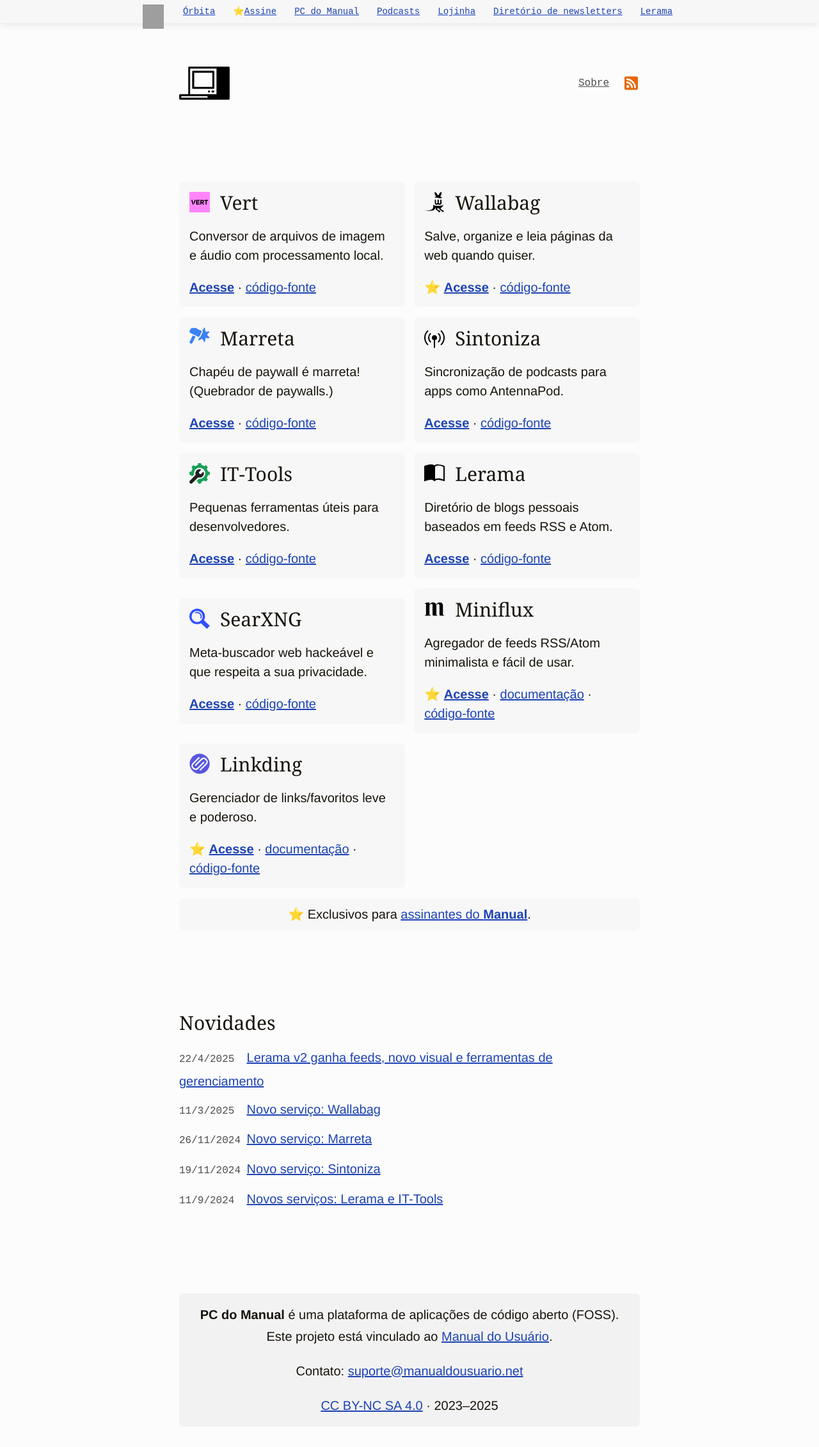
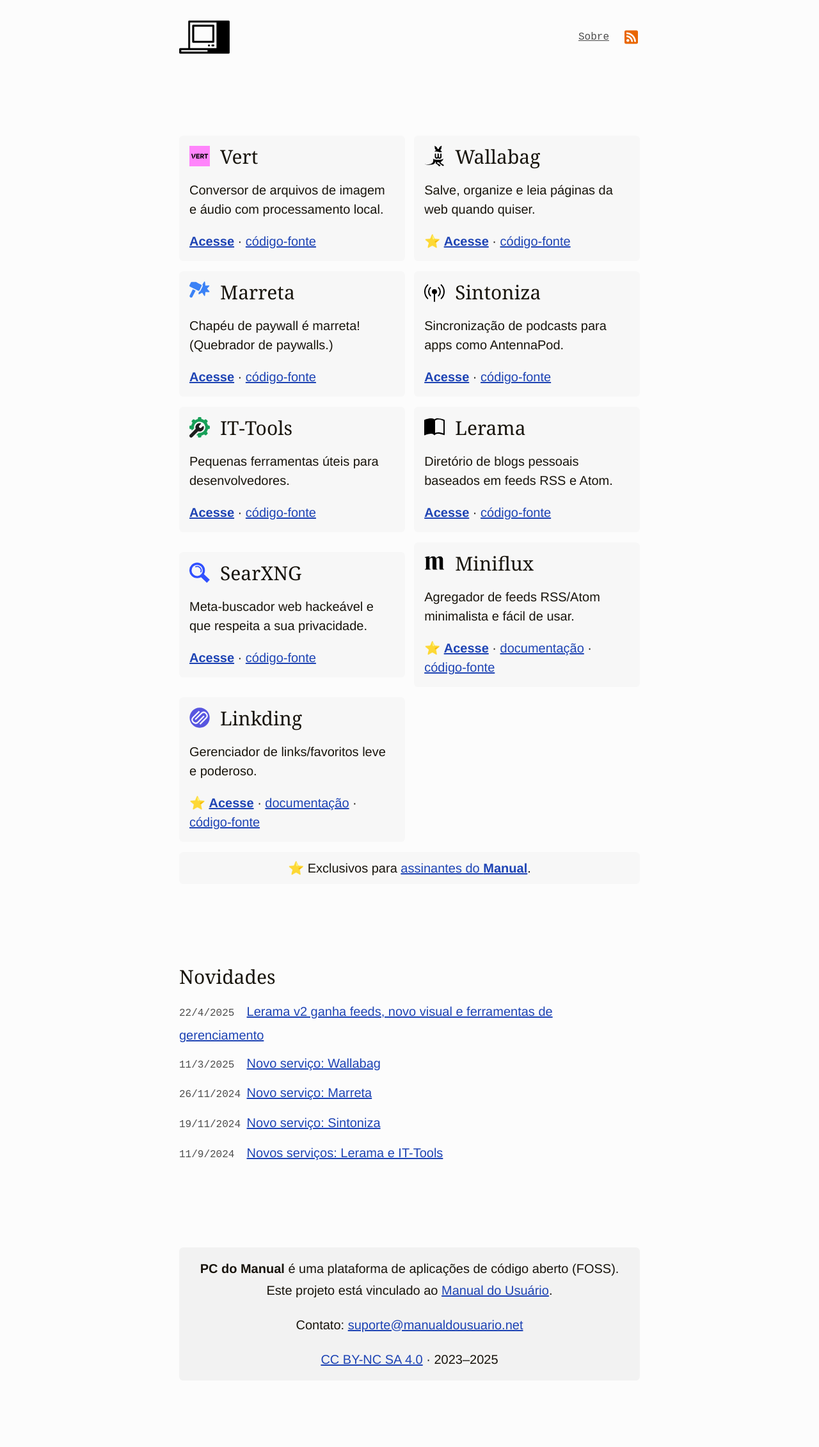
Before and after one commit to manualdousuario/pcdomanual-site, a Jekyll site: the page built from index.html, in a window 1280 px wide. Shown: the whole page at 64% size. Built offline with Jekyll 4.4.1, drawn with Linux system fonts in a browser that asks for light colours; after the commit the page ends 2190 px from its top, so only the background shows below that; grey boxes are pictures that could not be loaded.

Commit message:
Barra global via Cloudflare Worker

```diff
--- a/_includes/footer.html
+++ b/_includes/footer.html
@@ -4,6 +4,5 @@
     <p><a href="https://creativecommons.org/licenses/by-nc-sa/4.0/deed.pt_BR">CC BY-NC SA 4.0</a> &middot; 2023–2025</p>
   </footer>
 
-<script defer src="https://umami.manualdousuario.net/script.js" data-website-id="4d0a402d-0e8e-4634-9e7d-5112ebc1bd33"></script>
 </body>
 </html>
--- a/_includes/header.html
+++ b/_includes/header.html
@@ -15,23 +15,6 @@
 </head>
 
 <body{% if page.id %} class="single"{% endif %}>
-  <div class="top-bar">
-    <h3>
-      <a href="https://manualdousuario.net/">
-        <img src="https://manualdousuario.net/wp-content/themes/dez/img/logo-manual-top-bar.avif" height="38" width="33" alt>
-      </a>
-    </h3>
-    <ul>
-      <li><a href="https://manualdousuario.net/orbita/">Órbita</a></li>
-      <li class="apoie"><a href="https://manualdousuario.net/apoie/">⭐️<span>Assine</span></a></li>
-      <li><a href="https://pcdomanual.com/">PC do Manual</a></li>
-      <li><a href="https://manualdousuario.net/podcast/">Podcasts</a></li>
-      <li><a href="https://manualdousuario.net/loja/">Lojinha</a></li>
-      <li><a href="https://manualdousuario.net/newsletters-brasileiras/">Diretório de newsletters</a></li>
-      <li><a href="https://lerama.pcdomanual.com">Lerama</a></li>
-    </ul>
-  </div>
-
   <header>
     <div class="logo">
       {% if page.id %}
--- a/assets/style.css
+++ b/assets/style.css
@@ -160,93 +160,6 @@
 
 main {
 	margin: 0 auto var(--pos-grande-salto);
-}
-
-.top-bar {
-	background: hsl(0, 0%, 97%);
-	box-shadow: 0 4px 10px hsl(0, 0%, 92%);
-	font-size: 14px;
-	font-family: ui-monospace, monospace;
-	display: flex;
-	align-items: center;
-	justify-content: center;
-	column-gap: 1.5rem;
-	margin-bottom: 2lh;
-	padding-inline: 1rem;
-	height: 36px;
-}
-.top-bar * {
-	margin: 0;
-	padding: 0;
-}
-
-.top-bar h3 {
-	margin-top: 16px;
-}
-.top-bar h3 img {
-	max-width: 33px;
-	height: 38px;
-}
-
-.top-bar ul {
-	list-style: none;
-	display: flex;
-	flex-wrap: nowrap;
-	column-gap: 1rem;
-	white-space: nowrap;
-	overflow-x: auto;
-	overflow-y: hidden;
-	scrollbar-width: none; /* Firefox */
-}
-.top-bar li {
-	margin: 0;
-}
-.top-bar ul li a {
-	padding: 10px 6px;
-}
-
-.top-bar a {
-	flex-shrink: 0;
-}
-.top-bar a:active {
-	font-weight: bold;
-}
-.top-bar a:visited {
-	color: var(--cor-link-ori);
-}
-.top-bar .apoie a {
-	text-decoration: none;
-}
-.top-bar .apoie a span {
-	text-decoration: underline;
-}
-
-@media (max-width: 900px) {
-	.top-bar {
-		justify-content: start;
-		padding-right: 0;
-	}
-	.top-bar {
-		column-gap: 1rem;
-	}
-	.top-bar ul {
-		column-gap: .5rem;
-		padding-right: 1rem;
-	}
-}
-
-@media (prefers-color-scheme: dark) {
-.top-bar {
-	background-color: hsl(0, 0%, 18%);
-	box-shadow: none;
-}
-.top-bar h3 img {
-	filter: invert(1);
-}
-}
-
-.top-bar::-webkit-scrollbar {
-	display: none; /* Chrome/Safari */
 }
 
 header {
```
